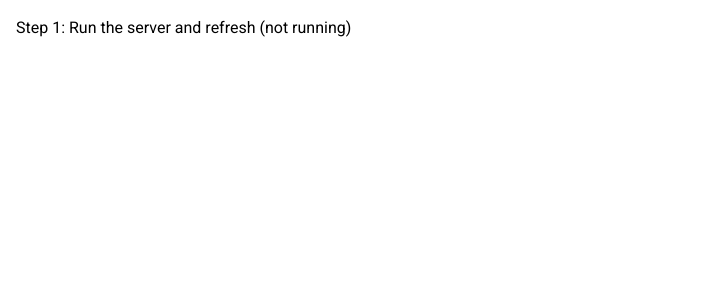
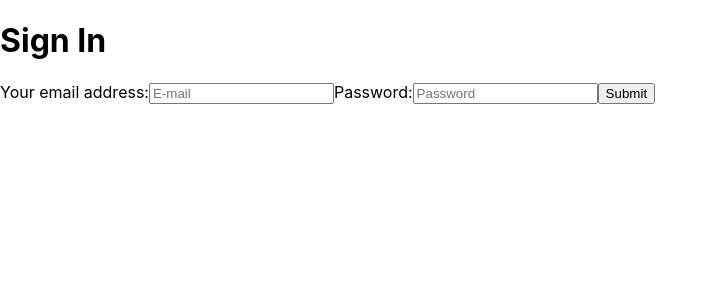
Before and after one commit to hatchways/team-emerald, a React (Create React App) app in the folder client/: page / in a window 1280 px wide. Shown: the top 300 px of the page, without its empty margins (0-717 px from the left). Built offline with nearby package versions, Linux system fonts and the light colour scheme; no server answers.

Commit message:
"Simplest sign in form"

```diff
--- a/client/src/App.js
+++ b/client/src/App.js
@@ -3,7 +3,7 @@
 import { BrowserRouter, Route } from 'react-router-dom';
 
 import theme from './themes/theme';
-import LandingPage from './pages/Landing';
+import SignInForm from './pages/signInForm';
 
 import './App.css';
 
@@ -11,7 +11,7 @@
   return (
     <MuiThemeProvider theme={theme}>
       <BrowserRouter>
-        <Route path="/" component={LandingPage} />
+        <Route path="/" component={SignInForm} />
       </BrowserRouter>
     </MuiThemeProvider>
   );
--- a/client/src/pages/Landing.js
+++ /dev/null
@@ -1,78 +0,0 @@
-import React, { Component } from 'react';
-import PropTypes from 'prop-types';
-import { Typography } from '@material-ui/core';
-import { withStyles } from '@material-ui/core/styles';
-import { Route, Link } from 'react-router-dom';
-
-import Ping from './Ping';
-
-const landinPageStyle = theme => ({
-  landingContainer: {
-    margin: theme.spacing(2),
-  },
-});
-
-class LandingPage extends Component {
-  state = {
-    welcomeMessage: 'Step 1: Run the server and refresh (not running)',
-    step: 0,
-  };
-
-  componentDidMount() {
-    fetch('/welcome')
-      .then(res => {
-        console.log(res); // eslint-disable-line no-console
-        if (res.status === 200) return res.json();
-        throw Error("Couldn't connect to the server");
-      })
-      .then(res => {
-        this.setState({ welcomeMessage: res.welcomeMessage });
-        this.incrementStep();
-      })
-      .catch(err => {
-        console.log(err.message); // eslint-disable-line no-console
-      });
-  }
-
-  incrementStep = () => {
-    this.setState(({ step }) => ({ step: step + 1 }));
-  };
-
-  render() {
-    const { classes } = this.props;
-    const { step, welcomeMessage } = this.state;
-    return (
-      <div className={classes.landingContainer}>
-        <Typography>{welcomeMessage}</Typography>
-        {step >= 1 && (
-          <>
-            <Link to="/ping">Step 2: Click here </Link>
-            <Route
-              path="/ping"
-              render={props => {
-                return (
-                  <Ping
-                    // eslint-disable-next-line react/jsx-props-no-spreading
-                    {...props}
-                    incrementStep={this.incrementStep}
-                    step={step}
-                  />
-                );
-              }}
-            />
-          </>
-        )}
-        {step >= 3 && (
-          <Typography>All done! Now go make a pull request!</Typography>
-        )}
-      </div>
-    );
-  }
-}
-
-LandingPage.propTypes = {
-  // eslint-disable-next-line react/forbid-prop-types
-  classes: PropTypes.object.isRequired,
-};
-
-export default withStyles(landinPageStyle)(LandingPage);
--- a/client/src/pages/Ping.js
+++ /dev/null
@@ -1,60 +0,0 @@
-import React, { useState, useEffect } from 'react';
-import PropTypes from 'prop-types';
-import { FormControl, TextField, Button, Typography } from '@material-ui/core';
-
-function Ping(props) {
-  const [result, setResult] = useState('');
-  const [answer, setAnswer] = useState('');
-
-  const { incrementStep } = props;
-  useEffect(() => {
-    incrementStep();
-  }, [incrementStep]);
-
-  const submitAnswer = () => {
-    let status;
-    fetch('/ping', {
-      method: 'POST',
-      headers: {
-        'Content-Type': 'application/json',
-      },
-      body: JSON.stringify({ teamName: answer }),
-    })
-      .then(res => {
-        status = res.status;
-        if (status < 500) return res.json();
-        throw Error('Server error');
-      })
-      .then(res => {
-        setResult(res.response);
-        if (status === 200) props.incrementStep();
-      })
-      .catch(err => {
-        console.log(err.message); // eslint-disable-line no-console
-      });
-  };
-
-  return (
-    <div>
-      <Typography>
-        Step 3: Add your first name to server/.env, refresh and test the result
-        below
-      </Typography>
-      <Typography>{result}</Typography>
-
-      <FormControl>
-        <TextField
-          label="first name"
-          onChange={e => setAnswer(e.target.value)}
-        />
-      </FormControl>
-      <Button onClick={submitAnswer}>Submit</Button>
-    </div>
-  );
-}
-
-Ping.propTypes = {
-  incrementStep: PropTypes.func.isRequired,
-};
-
-export default Ping;
--- /dev/null
+++ b/client/src/pages/signInForm.js
@@ -0,0 +1,48 @@
+import React from 'react';
+
+class SignInForm extends React.Component {
+  constructor(props) {
+    super(props);
+    this.state = {
+      email: '',
+      password: '',
+    };
+  }
+
+  handleChange = event => {
+    this.setState({ value: event.target.value });
+  };
+
+  handleSubmit = event => {
+    event.preventDefault();
+  };
+  render() {
+    return (
+      <div>
+        <h1> Sign In </h1>
+        <form onSubmit={this.handleSubmit}>
+          <label>
+            Your email address:
+            <input
+              type="text"
+              name="email"
+              value={this.state.email}
+              placeholder="E-mail"
+            />
+          </label>
+          <label>
+            Password:
+            <input
+              name="password"
+              value={this.state.password}
+              placeholder="Password"
+            />
+          </label>
+          <input type="submit" value="Submit" />
+        </form>
+      </div>
+    );
+  }
+}
+
+export default SignInForm;
```
Also changed, not shown: 1 other file (tests, documents, lock files or other folders).
